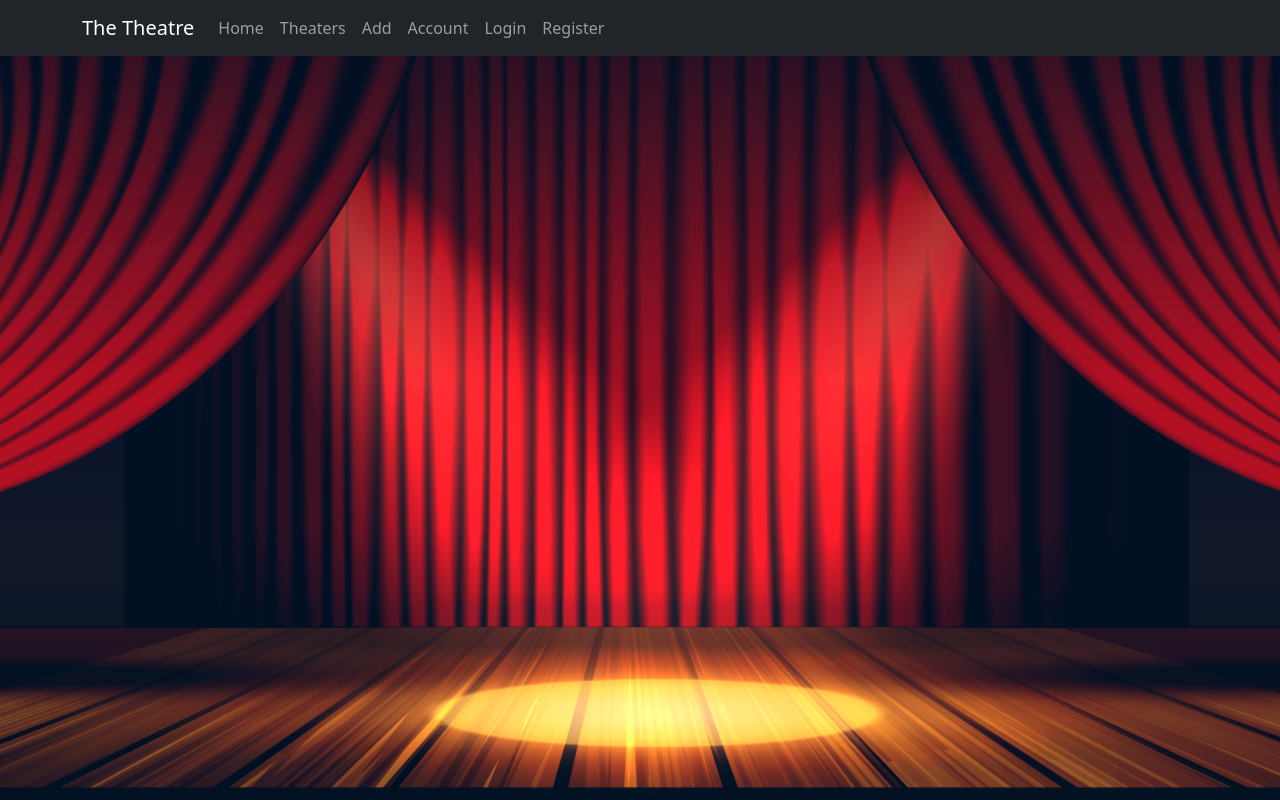
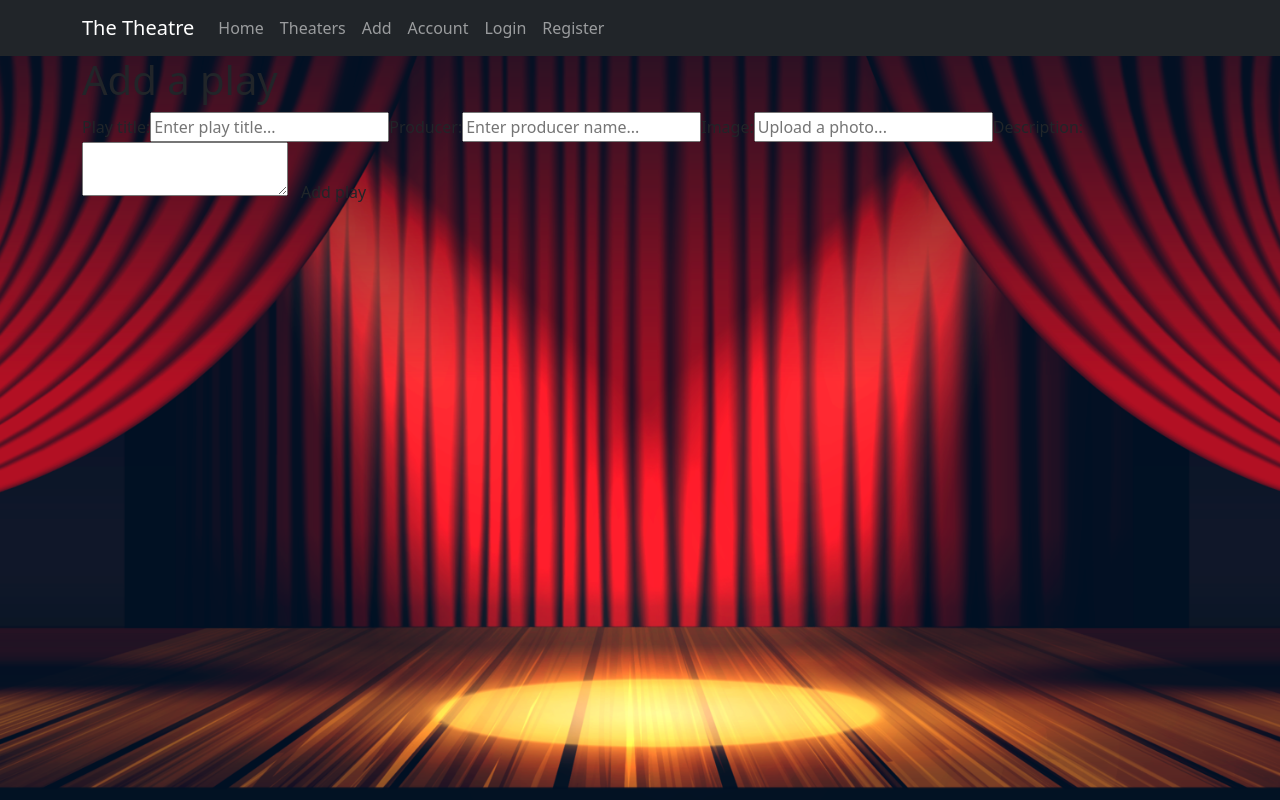
Before and after one commit to VankataV/softuni-react-project, a React (Vite) app in the folder client/: page /add in a window 1280 px wide. Built offline with nearby package versions, Linux system fonts and the light colour scheme.

Commit message:
Add Add component template

```diff
--- a/client/src/components/add/Add.jsx
+++ b/client/src/components/add/Add.jsx
@@ -1,7 +1,25 @@
-export default function Add(){
-    return(
+export default function Add() {
+    return (
         <>
+            <section id="create-page" className="auth">
+                <form id="create" >
+                    <div className="container">
+                        <h1>Add a play </h1>
+                        <label htmlFor="play-title">Play title:</label>
+                        <input type="text" id="title" name="title" placeholder="Enter play title..." />
 
+                        <label htmlFor="producer">Producer:</label>
+                        <input type="text" id="producer" name="producer" placeholder="Enter producer name..." />
+
+                        <label htmlFor="play-img">Image:</label>
+                        <input type="text" id="imageUrl" name="imageUrl" placeholder="Upload a photo..." />
+
+                        <label htmlFor="description">Description:</label>
+                        <textarea name="description" id="description"></textarea>
+                        <input className="btn submit" type="submit" value="Add play" />
+                    </div>
+                </form>
+            </section>
         </>
     )
 }
--- a/client/src/components/home/Home.jsx
+++ b/client/src/components/home/Home.jsx
@@ -1,9 +1,7 @@
 export default function Home(){
     return (
         <>
-            <div>
-                Hello from Home page
-            </div>
+
         </>
     )
 }
```
